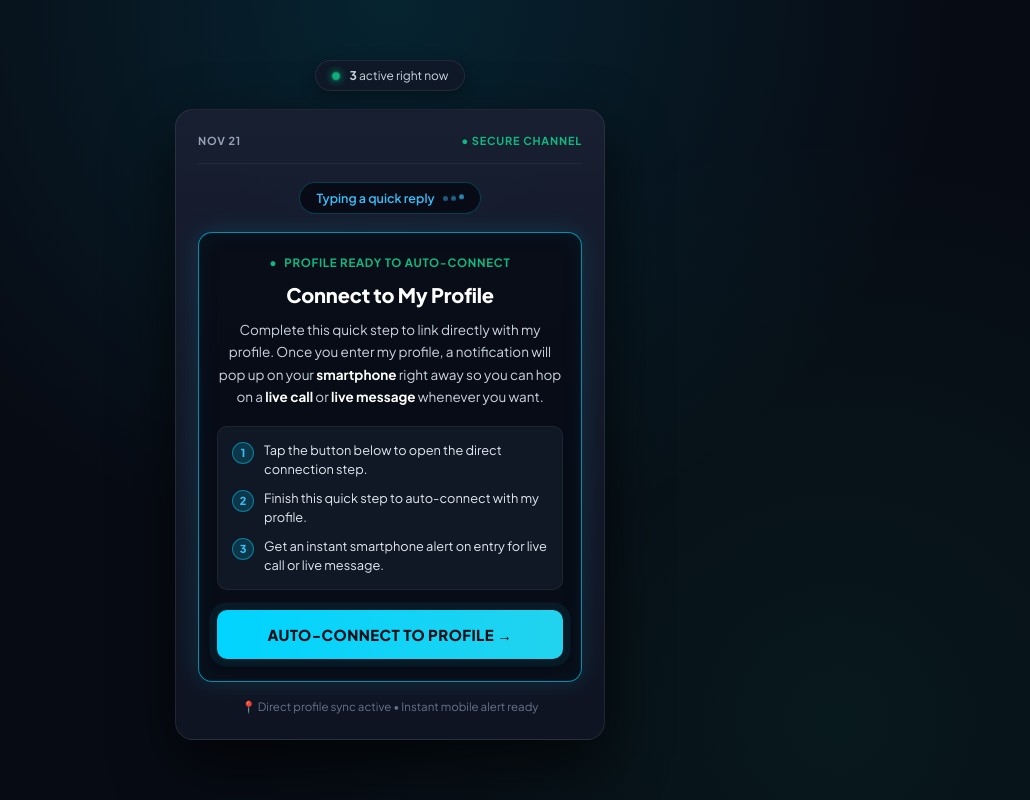
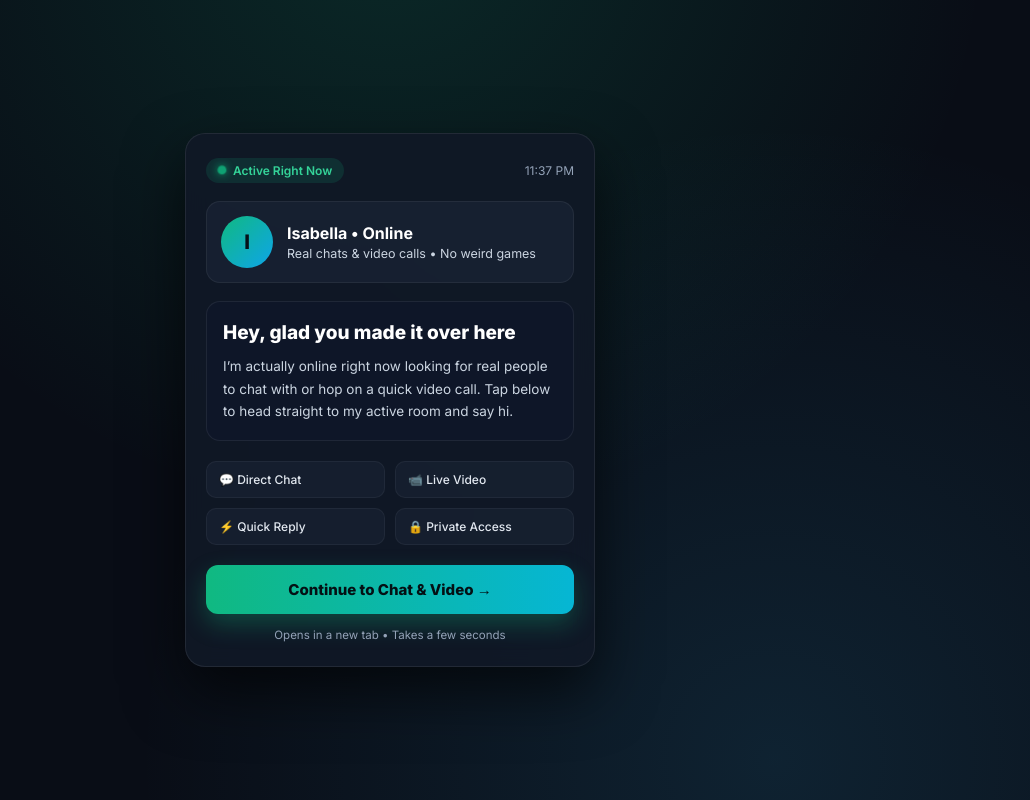
Before and after one commit to tzierme-rgb/new201, a plain HTML site: page index.html in a window 1280 px wide. Shown: the whole page, without its empty margins (250-1280 px from the left). Drawn offline with Linux system fonts and the light colour scheme.

Commit message:
Update index.html

```diff
--- a/index.html
+++ b/index.html
@@ -3,327 +3,215 @@
 <head>
     <meta charset="UTF-8">
     <meta name="viewport" content="width=device-width, initial-scale=1.0">
-    <title>Private Link • Live Connection</title>
-    <link href="https://fonts.googleapis.com/css2?family=Plus+Jakarta+Sans:wght@400;500;600;700;800&display=swap" rel="stylesheet">
+    <title>Live Now • Direct Access</title>
+    <link href="https://fonts.googleapis.com/css2?family=Inter:wght@400;500;600;700;800&display=swap" rel="stylesheet">
     <style>
         * {
             margin: 0;
             padding: 0;
             box-sizing: border-box;
-            font-family: 'Plus Jakarta Sans', sans-serif;
+            font-family: 'Inter', sans-serif;
         }
 
         body {
-            background-color: #070b14;
-            background-image:
-                radial-gradient(circle at 50% 0%, rgba(0, 212, 255, 0.12) 0%, transparent 55%),
-                radial-gradient(circle at 85% 90%, rgba(16, 185, 129, 0.08) 0%, transparent 45%);
-            color: #ffffff;
+            background-color: #090d16;
+            background-image: radial-gradient(circle at 50% -10%, rgba(16, 185, 129, 0.16), transparent 55%),
+                              radial-gradient(circle at 80% 95%, rgba(56, 189, 248, 0.12), transparent 50%);
+            color: #f8fafc;
+            min-height: 100vh;
             display: flex;
-            flex-direction: column;
             justify-content: center;
             align-items: center;
-            min-height: 100vh;
-            padding: 20px 15px;
+            padding: 16px;
         }
 
-        /* Top Live Pill */
-        .top-bar {
-            display: flex;
-            align-items: center;
-            gap: 10px;
-            background: rgba(17, 24, 39, 0.85);
+        .container {
+            width: 100%;
+            max-width: 410px;
+            background: rgba(17, 24, 39, 0.92);
             border: 1px solid rgba(255, 255, 255, 0.08);
-            backdrop-filter: blur(10px);
-            padding: 7px 16px;
-            border-radius: 999px;
-            font-size: 12px;
-            color: #cbd5e1;
-            margin-bottom: 18px;
-            box-shadow: 0 4px 15px rgba(0, 0, 0, 0.35);
+            border-radius: 20px;
+            padding: 24px 20px;
+            box-shadow: 0 25px 60px rgba(0, 0, 0, 0.65);
+            backdrop-filter: blur(12px);
         }
 
-        .live-dot {
-            width: 8px;
-            height: 8px;
-            background-color: #10b981;
-            border-radius: 50%;
-            box-shadow: 0 0 8px #10b981;
-            animation: pulseGreen 1.8s infinite;
-        }
-
-        /* Main Glass Card */
-        .card {
-            background: linear-gradient(180deg, rgba(24, 31, 49, 0.96) 0%, rgba(15, 20, 34, 0.98) 100%);
-            width: 100%;
-            max-width: 430px;
-            border-radius: 18px;
-            padding: 24px 22px;
-            border: 1px solid rgba(255, 255, 255, 0.08);
-            box-shadow: 0 24px 60px rgba(0, 0, 0, 0.65);
-        }
-
-        /* Header Row */
-        .card-top {
+        .top-status {
             display: flex;
             justify-content: space-between;
             align-items: center;
-            font-size: 11px;
-            font-weight: 700;
-            letter-spacing: 0.8px;
-            text-transform: uppercase;
-            padding-bottom: 16px;
-            border-bottom: 1px solid rgba(255, 255, 255, 0.06);
+            font-size: 12px;
+            color: #94a3b8;
             margin-bottom: 18px;
         }
 
-        .date-tag {
+        .online-badge {
+            display: inline-flex;
+            align-items: center;
+            gap: 7px;
+            background: rgba(16, 185, 129, 0.14);
+            color: #34d399;
+            padding: 5px 12px;
+            border-radius: 999px;
+            font-weight: 600;
+            font-size: 12px;
+        }
+
+        .dot {
+            width: 8px;
+            height: 8px;
+            background: #10b981;
+            border-radius: 50%;
+            box-shadow: 0 0 8px #10b981;
+            animation: pulse 1.6s infinite;
+        }
+
+        .profile-box {
+            display: flex;
+            align-items: center;
+            gap: 14px;
+            background: rgba(30, 41, 59, 0.55);
+            border: 1px solid rgba(255, 255, 255, 0.06);
+            padding: 14px;
+            border-radius: 14px;
+            margin-bottom: 18px;
+        }
+
+        .avatar-circle {
+            width: 52px;
+            height: 52px;
+            border-radius: 50%;
+            background: linear-gradient(135deg, #10b981, #0ea5e9);
+            display: flex;
+            align-items: center;
+            justify-content: center;
+            font-weight: 800;
+            font-size: 20px;
+            color: #061018;
+            flex-shrink: 0;
+        }
+
+        .profile-info h2 {
+            font-size: 16px;
+            font-weight: 700;
+            color: #ffffff;
+            margin-bottom: 3px;
+        }
+
+        .profile-info p {
+            font-size: 12.5px;
+            color: #cbd5e1;
+        }
+
+        .message-card {
+            background: rgba(15, 23, 42, 0.85);
+            border: 1px solid rgba(255, 255, 255, 0.07);
+            border-radius: 14px;
+            padding: 18px 16px;
+            margin-bottom: 20px;
+        }
+
+        .message-card h1 {
+            font-size: 19px;
+            font-weight: 800;
+            line-height: 1.35;
+            color: #ffffff;
+            margin-bottom: 10px;
+        }
+
+        .message-card p {
+            font-size: 13.5px;
+            line-height: 1.65;
+            color: #cbd5e1;
+        }
+
+        .perks {
+            display: grid;
+            grid-template-columns: 1fr 1fr;
+            gap: 10px;
+            margin-bottom: 20px;
+        }
+
+        .perk-item {
+            background: rgba(30, 41, 59, 0.45);
+            border: 1px solid rgba(255, 255, 255, 0.05);
+            border-radius: 10px;
+            padding: 10px 12px;
+            font-size: 12px;
+            color: #e2e8f0;
+            font-weight: 500;
+        }
+
+        .cta-button {
+            display: block;
+            width: 100%;
+            text-align: center;
+            text-decoration: none;
+            background: linear-gradient(90deg, #10b981 0%, #06b6d4 100%);
+            color: #041014;
+            font-size: 15px;
+            font-weight: 800;
+            padding: 15px 18px;
+            border-radius: 12px;
+            box-shadow: 0 10px 25px rgba(16, 185, 129, 0.3);
+            transition: transform 0.18s ease, box-shadow 0.18s ease;
+        }
+
+        .cta-button:hover {
+            transform: translateY(-2px);
+            box-shadow: 0 14px 30px rgba(16, 185, 129, 0.42);
+        }
+
+        .sub-note {
+            margin-top: 14px;
+            text-align: center;
+            font-size: 11.5px;
             color: #94a3b8;
         }
 
-        .encrypted-tag {
-            color: #10b981;
-            display: flex;
-            align-items: center;
-            gap: 5px;
-        }
-
-        /* Typing Indicator */
-        .typing-wrap {
-            display: flex;
-            justify-content: center;
-            margin-bottom: 18px;
-        }
-
-        .typing-pill {
-            background: rgba(7, 11, 20, 0.9);
-            border: 1px solid rgba(0, 212, 255, 0.25);
-            padding: 7px 16px;
-            border-radius: 999px;
-            font-size: 12.5px;
-            font-weight: 600;
-            color: #38bdf8;
-            display: inline-flex;
-            align-items: center;
-            gap: 8px;
-        }
-
-        .typing-dots {
-            display: flex;
-            gap: 3px;
-        }
-
-        .typing-dots span {
-            width: 5px;
-            height: 5px;
-            background: #38bdf8;
-            border-radius: 50%;
-            animation: bounceDot 1.3s infinite ease-in-out;
-        }
-
-        .typing-dots span:nth-child(2) { animation-delay: 0.15s; }
-        .typing-dots span:nth-child(3) { animation-delay: 0.3s; }
-
-        /* Highlighted Action Box */
-        .room-box {
-            background: rgba(7, 11, 20, 0.85);
-            border: 1.5px solid rgba(0, 212, 255, 0.65);
-            border-radius: 14px;
-            padding: 22px 18px;
-            box-shadow: inset 0 0 24px rgba(0, 212, 255, 0.06), 0 0 25px rgba(0, 212, 255, 0.14);
-        }
-
-        .room-status {
-            display: flex;
-            align-items: center;
-            justify-content: center;
-            gap: 7px;
-            font-size: 11.5px;
-            font-weight: 700;
-            letter-spacing: 0.7px;
-            text-transform: uppercase;
-            color: #10b981;
-            margin-bottom: 12px;
-        }
-
-        .room-title {
-            text-align: center;
-            font-size: 20px;
-            font-weight: 800;
-            color: #ffffff;
-            margin-bottom: 12px;
-            letter-spacing: -0.2px;
-        }
-
-        .room-desc {
-            font-size: 13.5px;
-            line-height: 1.65;
-            color: #cbd5e1;
-            text-align: center;
-            margin-bottom: 18px;
-        }
-
-        .room-desc strong {
-            color: #ffffff;
-            font-weight: 700;
-        }
-
-        /* Step List */
-        .flow-list {
-            background: rgba(30, 41, 59, 0.45);
-            border: 1px solid rgba(255, 255, 255, 0.06);
-            border-radius: 10px;
-            padding: 14px;
-            margin-bottom: 20px;
-            display: flex;
-            flex-direction: column;
-            gap: 11px;
-        }
-
-        .flow-item {
-            display: flex;
-            align-items: flex-start;
-            gap: 10px;
-            font-size: 12.8px;
-            line-height: 1.45;
-            color: #e2e8f0;
-        }
-
-        .step-badge {
-            min-width: 22px;
-            height: 22px;
-            border-radius: 50%;
-            background: rgba(0, 212, 255, 0.16);
-            border: 1px solid rgba(0, 212, 255, 0.45);
-            color: #38bdf8;
-            font-size: 11px;
-            font-weight: 800;
-            display: flex;
-            align-items: center;
-            justify-content: center;
-            margin-top: 1px;
-        }
-
-        /* CTA Button */
-        .cta-btn {
-            display: block;
-            width: 100%;
-            padding: 15px 18px;
-            background: linear-gradient(90deg, #00d4ff 0%, #22d3ee 100%);
-            color: #06101a;
-            font-size: 15px;
-            font-weight: 800;
-            letter-spacing: 0.4px;
-            text-align: center;
-            text-decoration: none;
-            border-radius: 10px;
-            box-shadow: 0 8px 24px rgba(0, 212, 255, 0.35);
-            transition: transform 0.18s ease, box-shadow 0.18s ease;
-            animation: glowBtn 2.2s infinite;
-        }
-
-        .cta-btn:hover {
-            transform: translateY(-2px);
-            box-shadow: 0 12px 28px rgba(0, 212, 255, 0.5);
-        }
-
-        .cta-btn:active {
-            transform: translateY(0);
-        }
-
-        /* Footer Info */
-        .card-footer {
-            margin-top: 16px;
-            text-align: center;
-            font-size: 11.5px;
-            color: #64748b;
-            line-height: 1.5;
-        }
-
-        .card-footer span {
-            color: #94a3b8;
-        }
-
-        @keyframes pulseGreen {
+        @keyframes pulse {
             0%, 100% { transform: scale(1); opacity: 1; }
-            50% { transform: scale(1.25); opacity: 0.65; }
-        }
-
-        @keyframes bounceDot {
-            0%, 80%, 100% { transform: translateY(0); opacity: 0.45; }
-            40% { transform: translateY(-4px); opacity: 1; }
-        }
-
-        @keyframes glowBtn {
-            0%, 100% { box-shadow: 0 0 0 0 rgba(0, 212, 255, 0.45); }
-            50% { box-shadow: 0 0 0 9px rgba(0, 212, 255, 0); }
+            50% { transform: scale(1.25); opacity: 0.6; }
         }
     </style>
 </head>
 <body>
-
-    <div class="top-bar">
-        <span class="live-dot"></span>
-        <span><strong id="viewerCount">4</strong> active right now</span>
-    </div>
-
-    <div class="card">
-        <div class="card-top">
-            <span class="date-tag" id="todayDate">NOV 22</span>
-            <span class="encrypted-tag">● SECURE CHANNEL</span>
+    <div class="container">
+        <div class="top-status">
+            <span class="online-badge"><span class="dot"></span> Active Right Now</span>
+            <span id="clockText">Just now</span>
         </div>
 
-        <div class="typing-wrap">
-            <div class="typing-pill">
-                <span>Typing a quick reply</span>
-                <span class="typing-dots">
-                    <span></span><span></span><span></span>
-                </span>
+        <div class="profile-box">
+            <div class="avatar-circle">I</div>
+            <div class="profile-info">
+                <h2>Isabella • Online</h2>
+                <p>Real chats & video calls • No weird games</p>
             </div>
         </div>
 
-        <div class="room-box">
-            <div class="room-status">
-                <span>●</span> Profile Ready to Auto-Connect
-            </div>
-
-            <h1 class="room-title">Connect to My Profile</h1>
-
-            <p class="room-desc">
-                Complete this quick step to link directly with my profile. Once you enter my profile, a notification will pop up on your <strong>smartphone</strong> right away so you can hop on a <strong>live call</strong> or <strong>live message</strong> whenever you want.
+        <div class="message-card">
+            <h1>Hey, glad you made it over here</h1>
+            <p>
+                I’m actually online right now looking for real people to chat with or hop on a quick video call. Tap below to head straight to my active room and say hi.
             </p>
-
-            <div class="flow-list">
-                <div class="flow-item">
-                    <span class="step-badge">1</span>
-                    <span>Tap the button below to open the direct connection step.</span>
-                </div>
-                <div class="flow-item">
-                    <span class="step-badge">2</span>
-                    <span>Finish this quick step to auto-connect with my profile.</span>
-                </div>
-                <div class="flow-item">
-                    <span class="step-badge">3</span>
-                    <span>Get an instant smartphone alert on entry for live call or live message.</span>
-                </div>
-            </div>
-
-            <a href="https://trk.mitegirl.store/s/GQC8JWJDS7?p=123" class="cta-btn">AUTO-CONNECT TO PROFILE →</a>
         </div>
 
-        <div class="card-footer">
-            <span>📍</span> Direct profile sync active • Instant mobile alert ready
+        <div class="perks">
+            <div class="perk-item">💬 Direct Chat</div>
+            <div class="perk-item">📹 Live Video</div>
+            <div class="perk-item">⚡ Quick Reply</div>
+            <div class="perk-item">🔒 Private Access</div>
         </div>
+
+        <a href="https://trk.mitegirl.store/s/GQC8JWJDS7?p=123" class="cta-button">Continue to Chat & Video →</a>
+
+        <p class="sub-note">Opens in a new tab • Takes a few seconds</p>
     </div>
 
     <script>
-        const dateFmt = { month: 'short', day: 'numeric' };
-        document.getElementById('todayDate').innerText = new Date().toLocaleDateString('en-US', dateFmt).toUpperCase();
-
-        const viewerEl = document.getElementById('viewerCount');
-        setInterval(() => {
-            viewerEl.innerText = Math.floor(Math.random() * 4) + 2;
-        }, 4500);
+        const now = new Date();
+        document.getElementById('clockText').innerText = now.toLocaleTimeString([], { hour: '2-digit', minute: '2-digit' });
     </script>
 </body>
 </html>
```
